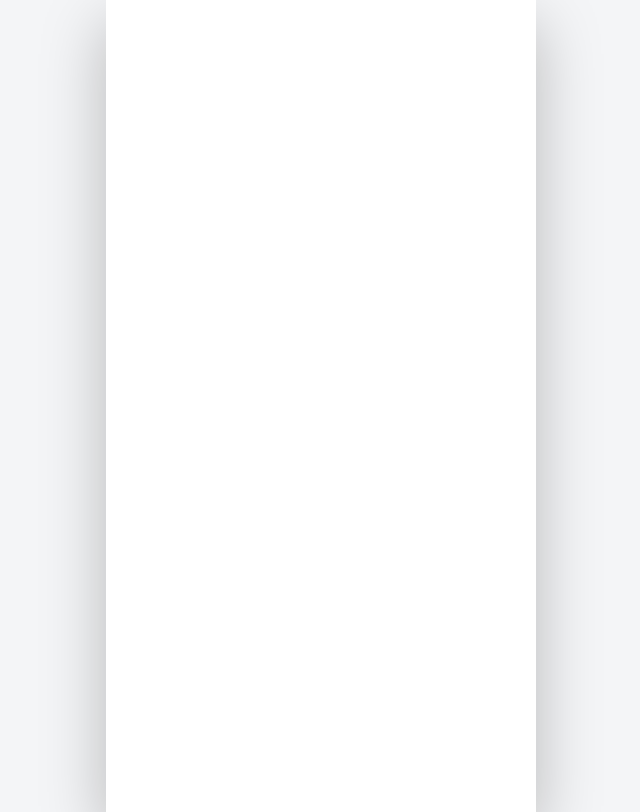
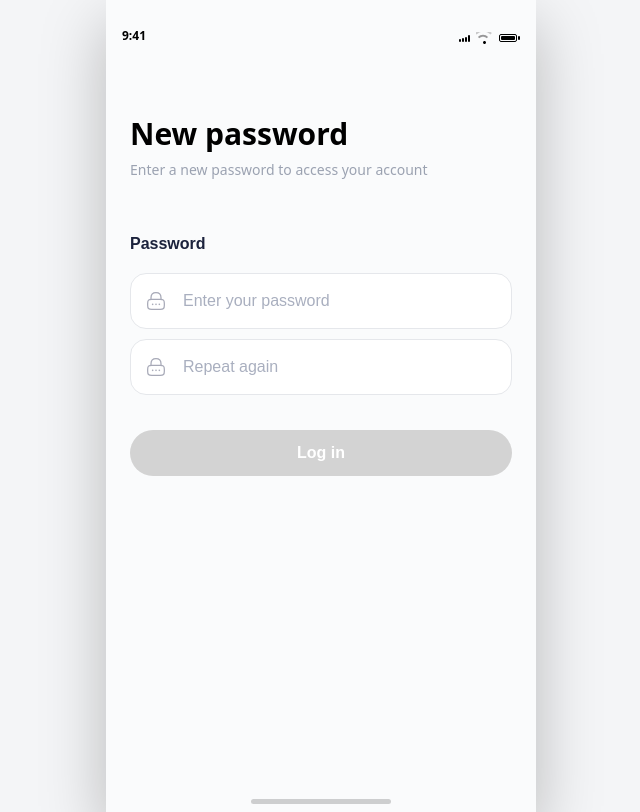
Before and after one commit to Nivedha29/morago_frontend_dec3, a React (Vite) app: page /forgot-password/new-password in a window 1280 px wide. Before the commit this address had no page. Shown: the whole page, without its empty margins (319-959 px from the left). Built offline with nearby package versions, Linux system fonts and the light colour scheme.

Commit message:
Feat: Add Forgot Password new password page UI

```diff
--- a/src/App.jsx
+++ b/src/App.jsx
@@ -12,6 +12,7 @@ import VerificationCodePage from "./pages/VerificationCodePage.jsx";
 import ProtectedRoute from "./components/ProtectedRoute.jsx";
 import ForgotPasswordPage from "./pages/ForgotPasswordPage.jsx";
 import ForgotPasswordVerifyPage from "./pages/ForgotPasswordVerifyPage.jsx";
+import ForgotPasswordNewPasswordPage from "./pages/ForgotPasswordNewPasswordPage.jsx";
 
 /* ------------------------- APP MAIN ------------------------- */
 const App = () => {
@@ -52,6 +53,10 @@ const App = () => {
             path="/forgot-password/verify"
             element={<ForgotPasswordVerifyPage />}
           />
+          <Route
+            path="/forgot-password/new-password"
+            element={<ForgotPasswordNewPasswordPage />}
+          />
         </Routes>
       </div>
     </div>
--- /dev/null
+++ b/src/pages/ForgotPasswordNewPasswordPage.jsx
@@ -0,0 +1,105 @@
+import React, { useState } from "react";
+import { useLocation, useNavigate } from "react-router-dom";
+import StatusBar from "../components/StatusBar.jsx";
+import "./RegisterPage.css";
+import lock from "../assets/lock.svg";
+
+const ForgotPasswordNewPasswordPage = () => {
+  const navigate = useNavigate();
+  const location = useLocation();
+  const phone = location.state?.phone || "";
+  const role = location.state?.role || "user";
+  const code = location.state?.code || "";
+
+  const [form, setForm] = useState({
+    password: "",
+    confirmPassword: "",
+  });
+
+  const handleChange = (e) => {
+    const { name, value } = e.target;
+    setForm((prev) => ({
+      ...prev,
+      [name]: value,
+    }));
+  };
+
+  const showPasswordMismatch =
+    form.confirmPassword.trim() !== "" &&
+    form.password !== form.confirmPassword;
+
+  const showPasswordLengthError =
+    form.password.trim() !== "" && form.password.length < 9;
+
+  const isFormValid =
+    form.password.trim() !== "" &&
+    form.confirmPassword.trim() !== "" &&
+    form.password === form.confirmPassword &&
+    form.password.length >= 9;
+
+  return (
+    <div className="screen login-screen">
+      <StatusBar />
+
+      <div className="login-body">
+        <div className="login-header">
+          <h1 className="login-title">New password</h1>
+          <p className="login-subtitle">
+            Enter a new password to access your account
+          </p>
+        </div>
+
+        <div className="login-form">
+          <label className="register-label">Password</label>
+
+          <div className="register-input-wrap">
+            <img src={lock} alt="Password" className="register-input-icon" />
+            <input
+              className="register-input-with-icon"
+              type="password"
+              name="password"
+              placeholder="Enter your password"
+              value={form.password}
+              onChange={handleChange}
+            />
+          </div>
+
+          {showPasswordLengthError && (
+            <p className="register-error">
+              Password must be at least 9 characters
+            </p>
+          )}
+
+          <div className="register-input-wrap">
+            <img src={lock} alt="Password" className="register-input-icon" />
+            <input
+              className="register-input-with-icon"
+              type="password"
+              name="confirmPassword"
+              placeholder="Repeat again"
+              value={form.confirmPassword}
+              onChange={handleChange}
+            />
+          </div>
+
+          {showPasswordMismatch && (
+            <p className="register-error">Passwords do not match</p>
+          )}
+
+          <button
+            type="button"
+            className="btn btn-login"
+            disabled={!isFormValid}
+            onClick={() => navigate("/login")}
+          >
+            Log in
+          </button>
+        </div>
+      </div>
+
+      <div className="home-indicator" />
+    </div>
+  );
+};
+
+export default ForgotPasswordNewPasswordPage;
```
